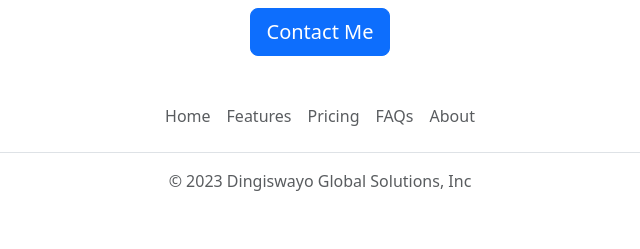
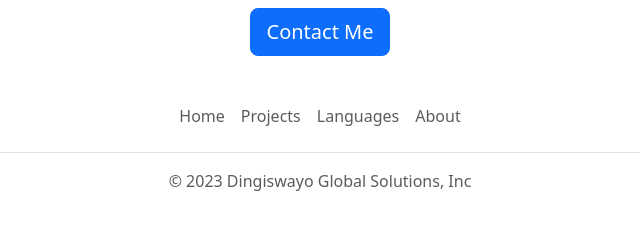
Before and after one commit to uGcinikhaya/stepbystep-website, a Flask app: page / in a window 1280 px wide. Shown: the part 3267-3516 px from the top of the page, without its empty margins (320-960 px from the left). Run offline with Flask 3, Linux system fonts and the light colour scheme.

Commit message:
Link to Mailtolink.me and edited footers.

```diff
--- a/templates/footer.html
+++ b/templates/footer.html
@@ -2,9 +2,8 @@
   <footer class="py-3 my-4">
     <ul class="nav justify-content-center border-bottom pb-3 mb-3">
       <li class="nav-item"><a href="#" class="nav-link px-2 text-body-secondary">Home</a></li>
-      <li class="nav-item"><a href="#" class="nav-link px-2 text-body-secondary">Features</a></li>
-      <li class="nav-item"><a href="#" class="nav-link px-2 text-body-secondary">Pricing</a></li>
-      <li class="nav-item"><a href="#" class="nav-link px-2 text-body-secondary">FAQs</a></li>
+      <li class="nav-item"><a href="#" class="nav-link px-2 text-body-secondary">Projects</a></li>
+      <li class="nav-item"><a href="#" class="nav-link px-2 text-body-secondary">Languages</a></li>
       <li class="nav-item"><a href="#" class="nav-link px-2 text-body-secondary">About</a></li>
     </ul>
     <p class="text-center text-body-secondary">&copy; 2023 Dingiswayo Global Solutions, Inc</p>
--- a/templates/home.html
+++ b/templates/home.html
@@ -71,7 +71,7 @@
             {% include 'projectitem.html' %}
           {% endfor %}
           <div class="text-center">
-            <button class="btn btn-primary btn-lg">Contact Me</button>
+            <a class="btn btn-primary btn-lg" href=mailto:gcinikhayamthethwa@gmail.com?subject=Request%20to%20contact%20and%20further%20updates&body=Name%3A%20%3CEnter%20name%20of%20company%20your%20represent%20or%20your%20name%3E%0D%0A%0D%0AReason%3A%20%3CEnter%20reason%20for%20sending%20email%20and%20information%20on%20application%20success%20if%20I%20had%20applied%20for%20a%20role%3E%0D%0A%0D%0AUpdate%3A%20%3CAdd%20information%20on%20conclusion%20and%20any%20steps%20following%20the%20stage%20we%20are%20in%20with%20job%20application.%3E>Contact Me</a>
         </div>
       </div>
       {% include 'footer.html' %}
```
